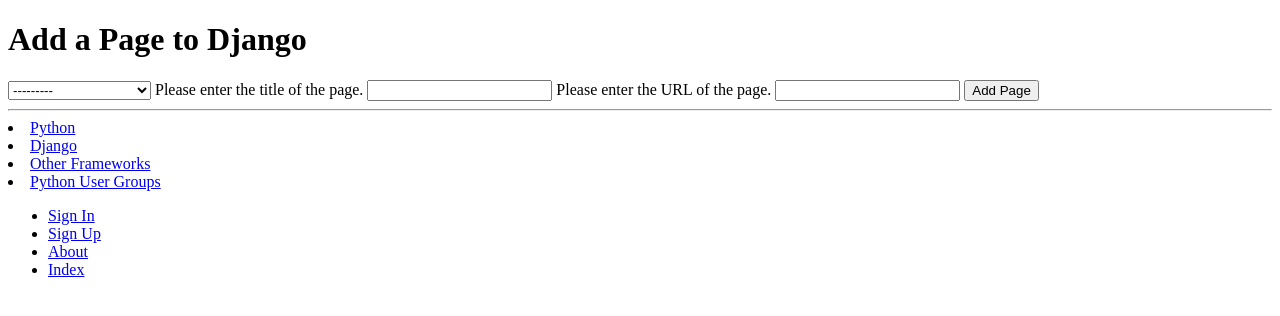
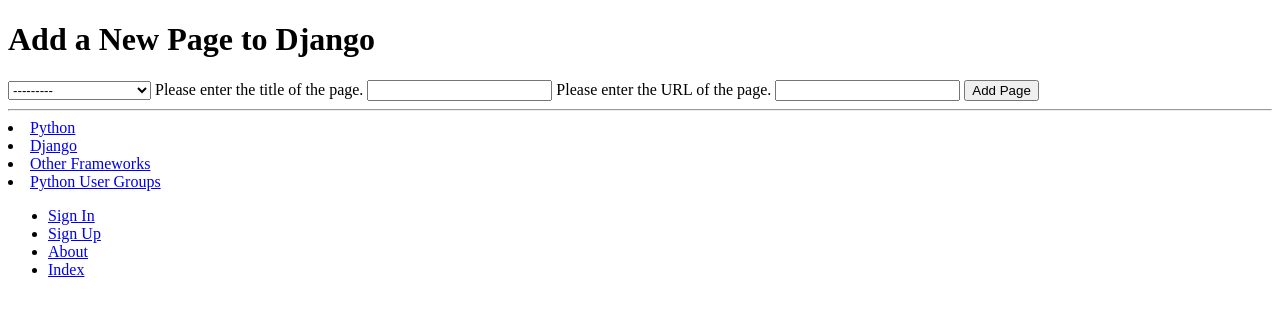
Before and after one commit to kevin0110w/tango_with_django_project, a Django app: page /rango/category/django/add_page/ in a window 1280 px wide. Shown: the top 316 px of the page. Run offline with Django 3.2, Linux system fonts and the light colour scheme; data comes from the database, SQL or seed files in the repository.

Commit message:
fixing add_page.html to include new

```diff
--- a/templates/rango/add_page.html
+++ b/templates/rango/add_page.html
@@ -8,8 +8,7 @@
 {% block body_block %}
     <div>
         {% if category %}
-    <h1>Add a Page to {{ category.name }} </h1>
-
+    <h1>Add a New Page to {{ category.name }} </h1>
             <form id="page_form" method="post" action="/rango/category/{{ category.slug }}/add_page/">
                 {% csrf_token %}
                 {% for hidden in form.hidden_fields %}
```
Also changed, not shown: media/profile_images/testuser_5qww8zS.jpg (added).
